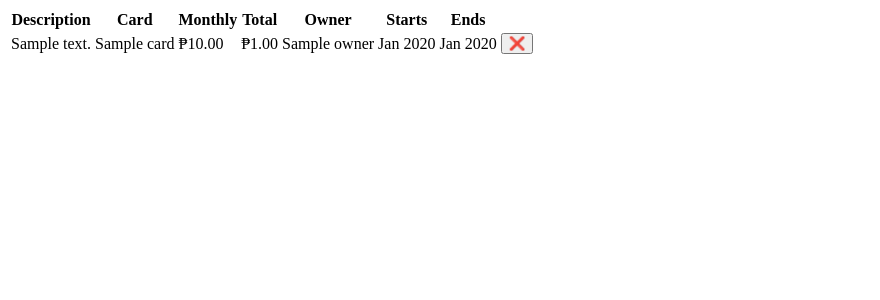
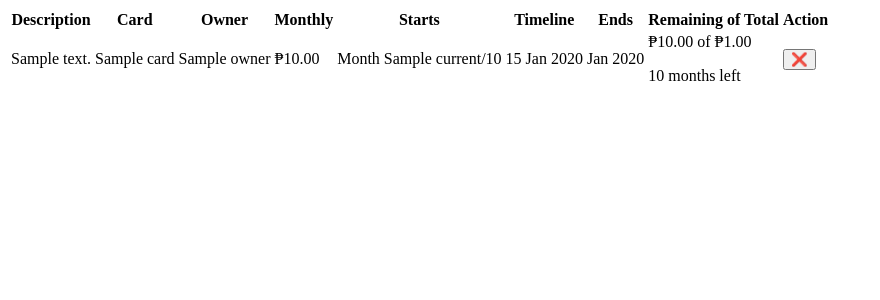
Before and after one commit to leirajyer/financial-tracker, a FastAPI app: template templates/partials/list.html in a window 1280 px wide. Shown: the top 300 px of the page, without its empty margins (0-880 px from the left). Run offline with FastAPI, Linux system fonts and the light colour scheme; the template is opened without the code that fills it: most values are stand-ins (such as "Sample title", 1, 10 or a date in 2020).

Commit message:
Day 7 Final: Fixed 422 errors, added progress bars, and finalized debt tracking logic

```diff
--- a/main.py
+++ b/main.py
@@ -9,6 +9,7 @@ import bcrypt
 from app.database import engine, SessionLocal, Base
 from app.models import User, Card, Owner, Installment
 from app.seed import seed_db
+from app.logic import calculate_monthly_totals  # Add this import
 
 # Initialize Database - Create tables if they don't exist
 Base.metadata.create_all(bind=engine)
@@ -23,6 +24,24 @@ async def startup_event():
 
 
 # --- AUTH ROUTES ---
+@app.get("/", response_class=HTMLResponse)
+async def home(request: Request):
+    if not request.cookies.get("is_logged_in"):
+        return RedirectResponse(url="/login")
+
+    db = SessionLocal()
+    # Get the calculated numbers
+    stats = calculate_monthly_totals(db)
+    db.close()
+
+    return templates.TemplateResponse(
+        "base.html",
+        {
+            "request": request,
+            "total_burn": stats["total_burn"],
+            "card_totals": stats["card_totals"],
+        },
+    )
 
 
 @app.get("/login", response_class=HTMLResponse)
@@ -55,29 +74,44 @@ async def logout():
     return response
 
 
-# --- DASHBOARD & LIST ROUTES ---
-
-
-@app.get("/", response_class=HTMLResponse)
-async def home(request: Request):
-    if not request.cookies.get("is_logged_in"):
-        return RedirectResponse(url="/login")
-    return templates.TemplateResponse("base.html", {"request": request})
-
-
 @app.get("/get-list", response_class=HTMLResponse)
 async def get_list(request: Request):
     db = SessionLocal()
-    records = db.query(Installment).all()
-    db.close()
+    try:
+        # 1. Fetch the raw installments
+        records = db.query(Installment).all()
 
-    # Assuming you created templates/partials/list.html as discussed earlier
-    return templates.TemplateResponse(
-        "partials/list.html", {"request": request, "records": records}
-    )
+        # 2. Run the logic to get total_burn and card_totals
+        stats = calculate_monthly_totals(db)
+
+        # 3. Return the response with EVERY variable the template needs
+        return templates.TemplateResponse(
+            "partials/list.html",
+            {
+                "request": request,
+                "records": records,
+                "total_burn": stats["total_burn"],
+                "card_totals": stats["card_totals"],
+                "total_remaining": stats.get("total_remaining", 0),
+            },
+        )
+    finally:
+        db.close()
 
 
 # --- HTMX SELECT LOADERS ---
+
+
+@app.get("/get-owners")
+async def get_owners():
+    db = SessionLocal()
+    owners = db.query(Owner).all()
+    db.close()
+    # Ensure value="{o.id}" has no extra escaped quotes
+    options = '<option value="" disabled selected>Select Owner</option>'
+    for o in owners:
+        options += f"<option value={o.id}>{o.name}</option>"
+    return options
 
 
 @app.get("/get-cards")
@@ -87,18 +121,7 @@ async def get_cards():
     db.close()
     options = '<option value="" disabled selected>Select Card</option>'
     for c in cards:
-        options += f'<option value="{c.id}">{c.name}</option>'
-    return options
-
-
-@app.get("/get-owners")
-async def get_owners():
-    db = SessionLocal()
-    owners = db.query(Owner).all()
-    db.close()
-    options = '<option value="" disabled selected>Select Owner</option>'
-    for o in owners:
-        options += f'<option value="{o.id}">{o.name}</option>'
+        options += f"<option value={c.id}>{c.name}</option>"
     return options
 
 
@@ -135,8 +158,16 @@ async def add_installment(
     owner_id: int = Form(...),
     start_date: date = Form(...),
 ):
-    monthly = total_amount / total_months
-    end_date = start_date + relativedelta(months=total_months)
+    # If user enters 0 or 1, it's a straight payment (1 month total)
+    actual_months = total_months if total_months > 1 else 1
+    monthly = total_amount / actual_months
+
+    # Logic: Jan 1 to Feb 1 is 2 months.
+    # So for a 12-month plan starting Jan 1, it should end Dec 1.
+    if actual_months == 1:
+        end_date = start_date
+    else:
+        end_date = start_date + relativedelta(months=actual_months - 1)
 
     db = SessionLocal()
     db.add(
--- a/templates/partials/list.html
+++ b/templates/partials/list.html
@@ -1,45 +1,112 @@
 {% if not records %}
-<p class="text-slate-400 italic text-center p-8">No records found.</p>
+<div class="p-10 text-center">
+  <p class="text-slate-400 italic">
+    No installments found. Start by adding one above!
+  </p>
+</div>
 {% else %}
-<table class="w-full text-left">
+<div class="overflow-x-auto">
+  <table class="w-full text-left border-collapse">
     <thead>
-    <tr class="bg-slate-50 text-slate-500 text-xs uppercase border-b">
-      <th class="p-3">Description</th>
-      <th class="p-3">Card</th>
-      <th class="p-3">Monthly</th>
-      <th class="p-3">Total</th>
-      <th class="p-3">Owner</th>
-      <th class="p-3">Starts</th>
-      <th class="p-3">Ends</th>
-      <th class="p-3"></th>
+      <tr
+        class="bg-slate-50 text-slate-500 text-xs uppercase tracking-wider border-b"
+      >
+        <th class="p-4 font-semibold">Description</th>
+        <th class="p-4 font-semibold">Card</th>
+        <th class="p-4 font-semibold">Owner</th>
+        <th class="p-4 font-semibold">Monthly</th>
+        <th class="p-4 font-semibold">Starts</th>
+        <th class="p-4 font-semibold">Timeline</th>
+        <th class="p-4 font-semibold">Ends</th>
+        <th class="p-4 font-semibold">Remaining of Total</th>
+        <th class="p-4 font-semibold text-right">Action</th>
       </tr>
     </thead>
-  <tbody>
+    <tbody class="divide-y divide-slate-100">
       {% for rec in records %}
       <tr
         id="row-{{ rec.id }}"
-      class="border-b hover:bg-slate-50 transition text-sm"
+        class="hover:bg-slate-50 transition-colors group"
       >
-      <td class="p-3 font-medium">{{ rec.description }}</td>
-      <td class="p-3">{{ rec.card.name }}</td>
-      <td class="p-3 font-bold text-indigo-600">
+        <td class="p-4 text-sm font-medium text-slate-700">
+          {{ rec.description }}
+        </td>
+
+        <td class="p-4 text-sm text-slate-600">
+          {% if rec.card %}
+          <span
+            class="px-2 py-1 bg-blue-50 text-blue-700 rounded-md text-xs font-bold"
+          >
+            {{ rec.card.name }}
+          </span>
+          {% else %}
+          <span class="text-slate-300 italic text-xs">Deleted Card</span>
+          {% endif %}
+        </td>
+
+        <td class="p-4 text-sm text-slate-600">
+          {% if rec.owner %} {{ rec.owner.name }} {% else %}
+          <span class="text-slate-300 italic text-xs">-</span>
+          {% endif %}
+        </td>
+
+        <td class="p-4 text-sm font-bold text-indigo-600">
           ₱{{ "{:,.2f}".format(rec.monthly_payment) }}
         </td>
-      <td class="p-3 font-bold text-red-600">
-        ₱{{ "{:,.2f}".format(rec.total_amount) }}
+
+        <td class="p-4">
+          {% set prog = rec.get_progress() %}
+          <div class="flex flex-col gap-1 w-32">
+            <div
+              class="flex justify-between text-[10px] font-bold text-slate-400 uppercase"
+            >
+              <span>Month</span>
+              <span>{{ prog.current }}/{{ prog.total }}</span>
+            </div>
+            <div class="w-full bg-slate-200 rounded-full h-1.5 overflow-hidden">
+              <div
+                class="bg-indigo-500 h-full transition-all duration-700"
+                style="width: {{ prog.percent }}%"
+              ></div>
+            </div>
+          </div>
         </td>
-      <td class="p-3 font-medium text-slate-700">{{ rec.owner.name }}</td>
-      <td class="p-3 text-slate-500">{{ rec.start_date.strftime("%b %Y") }}</td>
-      <td class="p-3 text-green-600 font-medium">
-        {{ rec.end_date.strftime("%b %Y") }}
+
+        <td class="p-4 text-sm text-slate-500">
+          {{ rec.start_date.strftime("%d %b %Y") if rec.start_date else "N/A" }}
         </td>
-      <td class="p-3 text-right">
+
+        <td class="p-4 text-sm text-slate-500">
+          {{ rec.end_date.strftime("%b %Y") if rec.end_date else "N/A" }}
+        </td>
+
+        <td class="p-4 text-sm font-medium text-slate-900">
+          <div class="flex items-baseline gap-1">
+            <span>₱{{ "{:,.2f}".format(rec.get_remaining_balance()) }}</span>
+            <span class="text-[10px] text-slate-400 font-normal">of</span>
+            <span class="text-emerald-600 text-xs font-bold"
+              >₱{{ "{:,.2f}".format(rec.total_amount) }}</span
+            >
+          </div>
+
+          <p class="text-[10px] text-slate-400 font-normal mt-1">
+            {% set prog = rec.get_progress() %} {% set left = prog.total -
+            prog.current %} {% if prog.total == 1 %}
+            <span class="text-amber-600 font-bold uppercase text-[9px]"
+              >Straight Payment</span
+            >
+            {% else %} {{ left }} {{ 'month' if left == 1 else 'months' }} left
+            {% endif %}
+          </p>
+        </td>
+
+        <td class="p-4 text-right">
           <button
             hx-delete="/delete-installment/{{ rec.id }}"
-          hx-confirm="Are you sure?"
+            hx-confirm="Are you sure you want to delete this?"
             hx-target="#row-{{ rec.id }}"
             hx-swap="outerHTML"
-          class="text-red-400 hover:text-red-600 cursor-pointer"
+            class="opacity-1 group-hover:opacity-100 transition-opacity text-slate-300 hover:text-red-500"
           >
             ❌
           </button>
@@ -48,4 +115,5 @@
       {% endfor %}
     </tbody>
   </table>
+</div>
 {% endif %}
```
Also changed, not shown: app/logic.py (added, +27 -0 lines), app/models.py (+37 -0 lines), templates/base.html (+36 -0 lines). Lines whose indentation alone changed are shown as unchanged.
